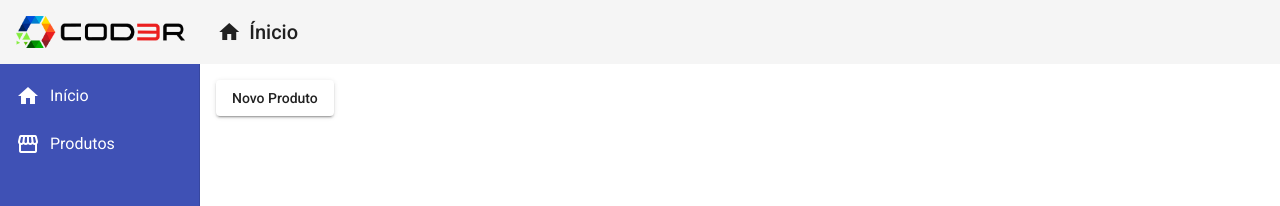
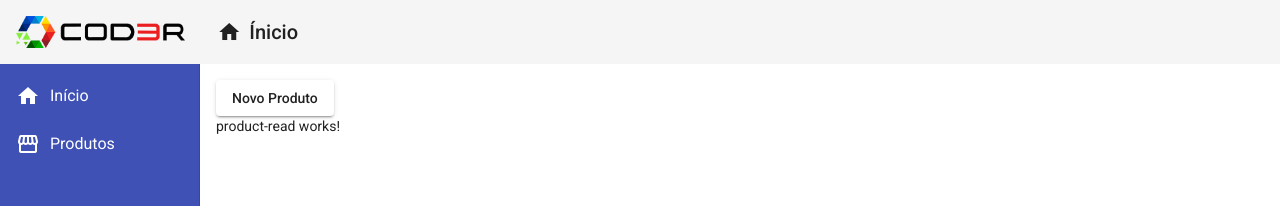
Before and after one commit to guiguat/angular-crud, an Angular app in the folder frontend/: page /products in a window 1280 px wide. Shown: the top 206 px of the page. Built offline with nearby package versions, Linux system fonts and the light colour scheme.

Commit message:
ref app-product-read

```diff
--- a/frontend/src/app/views/product-crud/product-crud.component.html
+++ b/frontend/src/app/views/product-crud/product-crud.component.html
@@ -1,3 +1,4 @@
 <button mat-raised-button (click)="navigateToProductCreate()">
     Novo Produto
 </button>
+<app-product-read></app-product-read>
```
